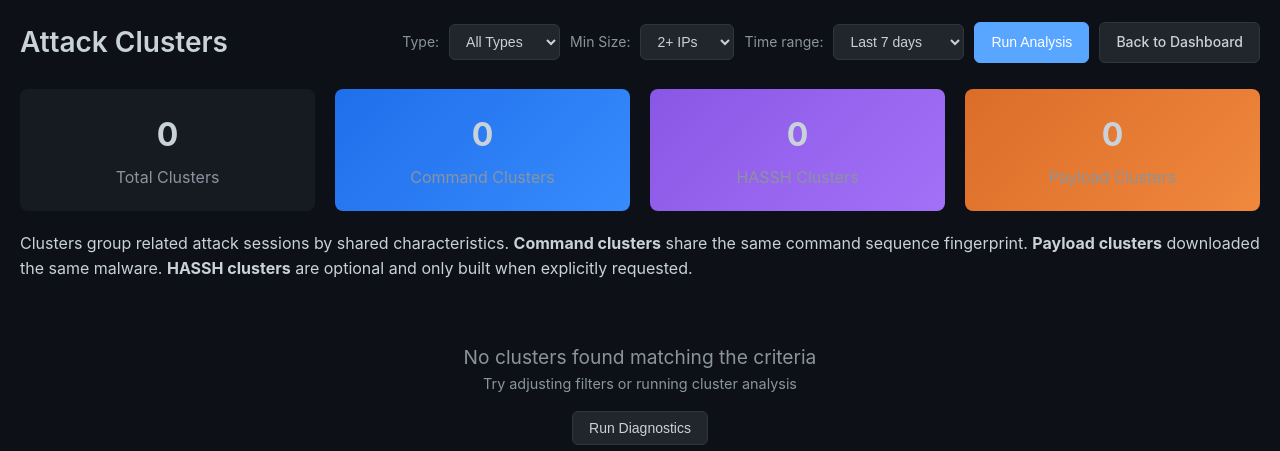
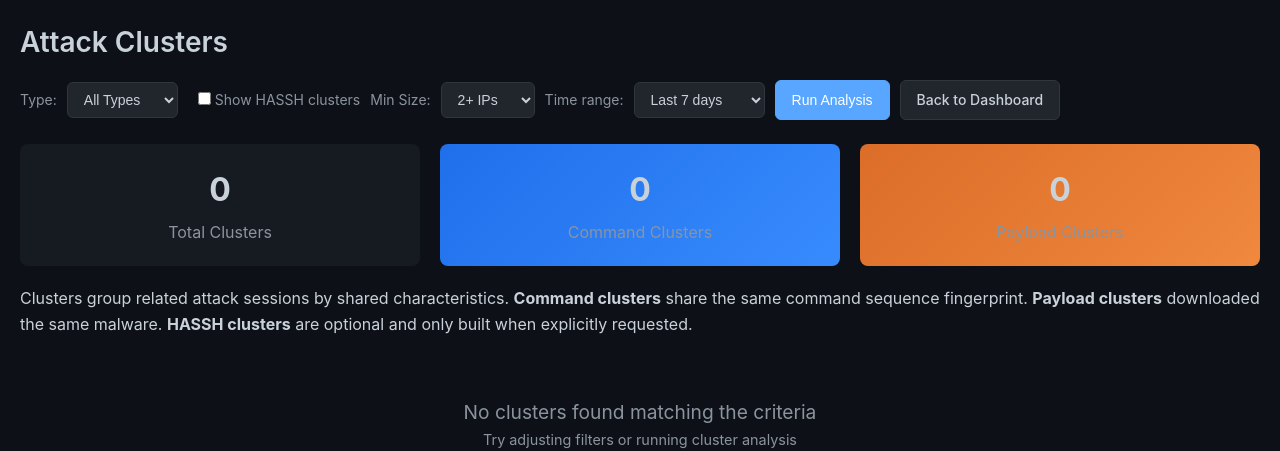
Before and after one commit to reuteras/cowrie-deploy-toolkit, a Flask app: page /clusters in a window 1280 px wide. Shown: the part 60-511 px from the top of the page. Run offline with Flask 3, Linux system fonts and the light colour scheme; data that the repository does not hold is empty; parts of the project's set-up code (start-up, migrations or seed data) failed here and were passed over.

Commit message:
Hide hassh

```diff
--- a/web/templates/clusters.html
+++ b/web/templates/clusters.html
@@ -41,9 +41,13 @@
                 <select id="type-filter" onchange="reloadPage()">
                     <option value="" {% if not cluster_type %}selected{% endif %}>All Types</option>
                     <option value="command" {% if cluster_type == 'command' %}selected{% endif %}>Command</option>
-                    <option value="hassh" {% if cluster_type == 'hassh' %}selected{% endif %}>HASSH</option>
+                    <option value="hassh" id="type-filter-hassh" {% if cluster_type == 'hassh' %}selected{% endif %}>HASSH</option>
                     <option value="payload" {% if cluster_type == 'payload' %}selected{% endif %}>Payload</option>
                 </select>
+                <label style="margin-left: 10px;">
+                    <input type="checkbox" id="show-hassh-filter" onchange="reloadPage()">
+                    Show HASSH clusters
+                </label>
                 <label>Min Size:</label>
                 <select id="size-filter" onchange="reloadPage()">
                     <option value="2" {% if min_size == 2 %}selected{% endif %}>2+ IPs</option>
@@ -83,7 +87,7 @@
                 <div class="stat-card-value" id="command-clusters">0</div>
                 <div class="stat-card-label">Command Clusters</div>
             </div>
-            <div class="stat-card">
+            <div class="stat-card" id="hassh-stat-card">
                 <div class="stat-card-value" id="hassh-clusters">0</div>
                 <div class="stat-card-label">HASSH Clusters</div>
             </div>
@@ -120,8 +124,10 @@ function reloadPage() {
     const type = document.getElementById('type-filter').value;
     const size = document.getElementById('size-filter').value;
     const hours = document.getElementById('hours-filter').value;
+    const showHassh = document.getElementById('show-hassh-filter').checked ? '1' : '';
     let url = '?hours=' + hours + '&min_size=' + size;
     if (type) url += '&type=' + type;
+    if (showHassh) url += '&show_hassh=1';
     window.location.href = url;
 }
 
@@ -224,7 +230,18 @@ function loadData() {
     const urlParams = new URLSearchParams(window.location.search);
     const hours = urlParams.get('hours') || '168';
     const minSize = urlParams.get('min_size') || '2';
-    const clusterType = urlParams.get('type') || '';
+    let clusterType = urlParams.get('type') || '';
+    const showHassh = urlParams.get('show_hassh') === '1';
+    const hasshToggle = document.getElementById('show-hassh-filter');
+    if (hasshToggle) hasshToggle.checked = showHassh;
+    const hasshOption = document.getElementById('type-filter-hassh');
+    if (hasshOption) hasshOption.style.display = showHassh ? 'inline' : 'none';
+    const hasshStatCard = document.getElementById('hassh-stat-card');
+    if (hasshStatCard) hasshStatCard.style.display = showHassh ? 'block' : 'none';
+    if (!showHassh && clusterType === 'hassh') {
+        clusterType = '';
+        document.getElementById('type-filter').value = '';
+    }
 
     document.getElementById('loading-state').style.display = 'block';
     document.getElementById('error-state').style.display = 'none';
@@ -245,7 +262,10 @@ function loadData() {
             document.getElementById('loading-state').style.display = 'none';
             document.getElementById('content').style.display = 'block';
 
-            const clusters = data.clusters || [];
+            let clusters = data.clusters || [];
+            if (!showHassh) {
+                clusters = clusters.filter(c => c.cluster_type !== 'hassh');
+            }
 
             // Update stats
             document.getElementById('total-clusters').textContent = clusters.length;
@@ -326,13 +346,18 @@ function runAnalysis() {
     const urlParams = new URLSearchParams(window.location.search);
     const hours = urlParams.get('hours') || '168';
     const minSize = urlParams.get('min_size') || '2';
+    const showHassh = urlParams.get('show_hassh') === '1';
     const days = Math.max(1, Math.floor(parseInt(hours) / 24));
 
     document.getElementById('loading-state').style.display = 'block';
     document.getElementById('content').style.display = 'none';
     document.getElementById('loading-state').querySelector('p').textContent = 'Running cluster analysis...';
 
-    fetch(basePath + '/api/clusters-analyze?days=' + days + '&min_size=' + minSize, {
+    let analyzeUrl = basePath + '/api/clusters-analyze?days=' + days + '&min_size=' + minSize;
+    if (showHassh) {
+        analyzeUrl += '&cluster_types=command,payload,ttp,hassh';
+    }
+    fetch(analyzeUrl, {
         method: 'POST'
     })
         .then(response => response.json())
```
